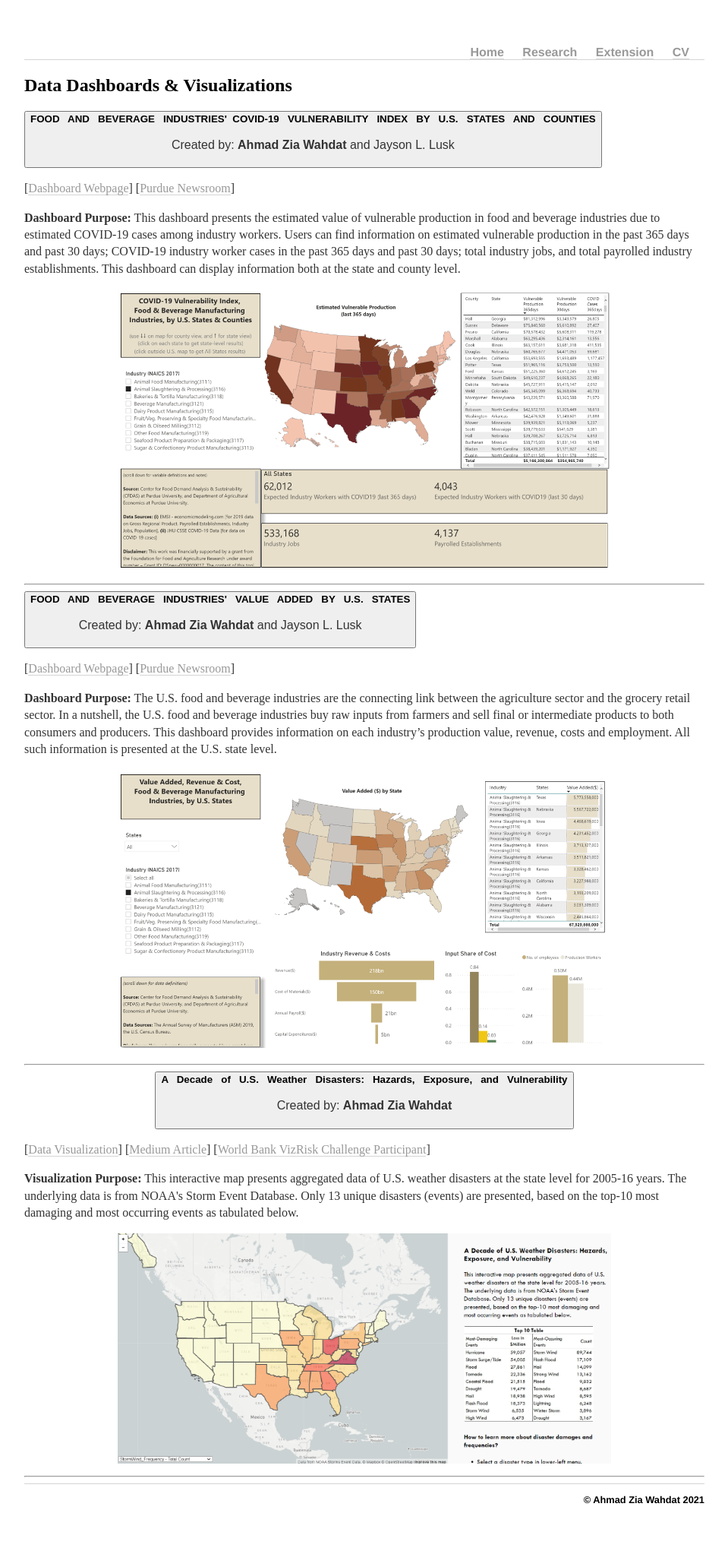
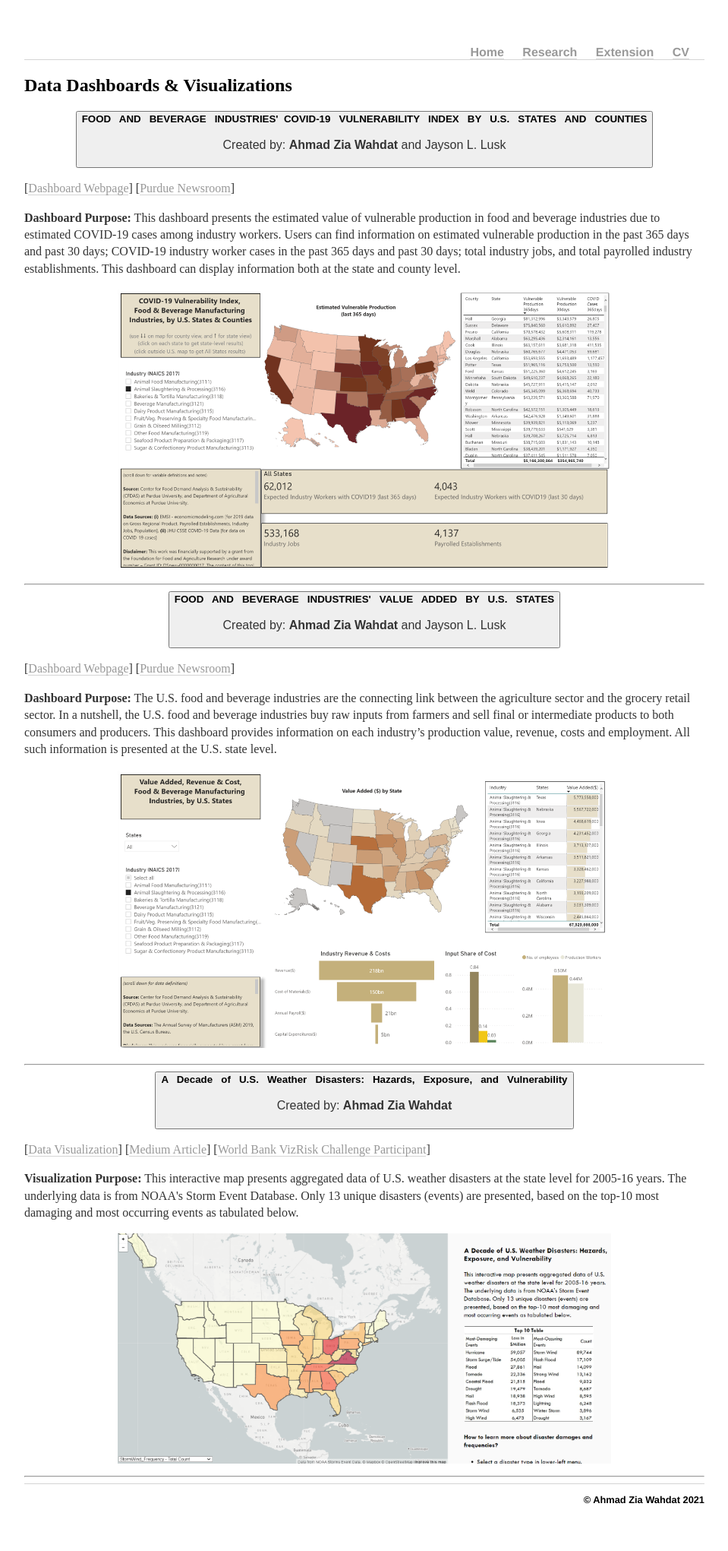
Before and after one commit to awahdat/webpage, a Jekyll site: the page built from extension/index.html, in a window 1280 px wide. Shown: the whole page at 76% size, without its empty margins (160-1119 px from the left). Built offline with Jekyll 4.4.1, drawn with Linux system fonts in a browser that asks for light colours.

Commit message:
Update index.html

```diff
--- a/extension/index.html
+++ b/extension/index.html
@@ -7,7 +7,7 @@ description: Extension work of Ahmad Zia Wahdat.
 
 	<h2>Data Dashboards & Visualizations</h2>
 
-	<button class="accordion"> <strong>FOOD &nbsp AND &nbsp BEVERAGE &nbsp INDUSTRIES'
+	<button class="accordion" style="display: block; margin: auto;"> <strong>FOOD &nbsp AND &nbsp BEVERAGE &nbsp INDUSTRIES'
 		&nbspCOVID-19 &nbsp VULNERABILITY &nbsp INDEX &nbsp BY &nbsp U.S. &nbsp STATES &nbsp AND &nbsp COUNTIES</strong> <br>
 		<p>Created by: <strong>Ahmad Zia Wahdat</strong> and Jayson L. Lusk </p>
           </button>
@@ -25,7 +25,7 @@ description: Extension work of Ahmad Zia Wahdat.
 
 					<hr />
 
-	<button class="accordion"> <strong>FOOD &nbsp AND &nbsp BEVERAGE &nbsp INDUSTRIES' &nbsp VALUE &nbsp ADDED &nbsp BY &nbsp U.S. &nbsp STATES</strong> <br>
+	<button class="accordion" style="display: block; margin: auto;"> <strong>FOOD &nbsp AND &nbsp BEVERAGE &nbsp INDUSTRIES' &nbsp VALUE &nbsp ADDED &nbsp BY &nbsp U.S. &nbsp STATES</strong> <br>
 		<p>Created by: <strong>Ahmad Zia Wahdat</strong> and Jayson L. Lusk </p>
           </button>
 
```
